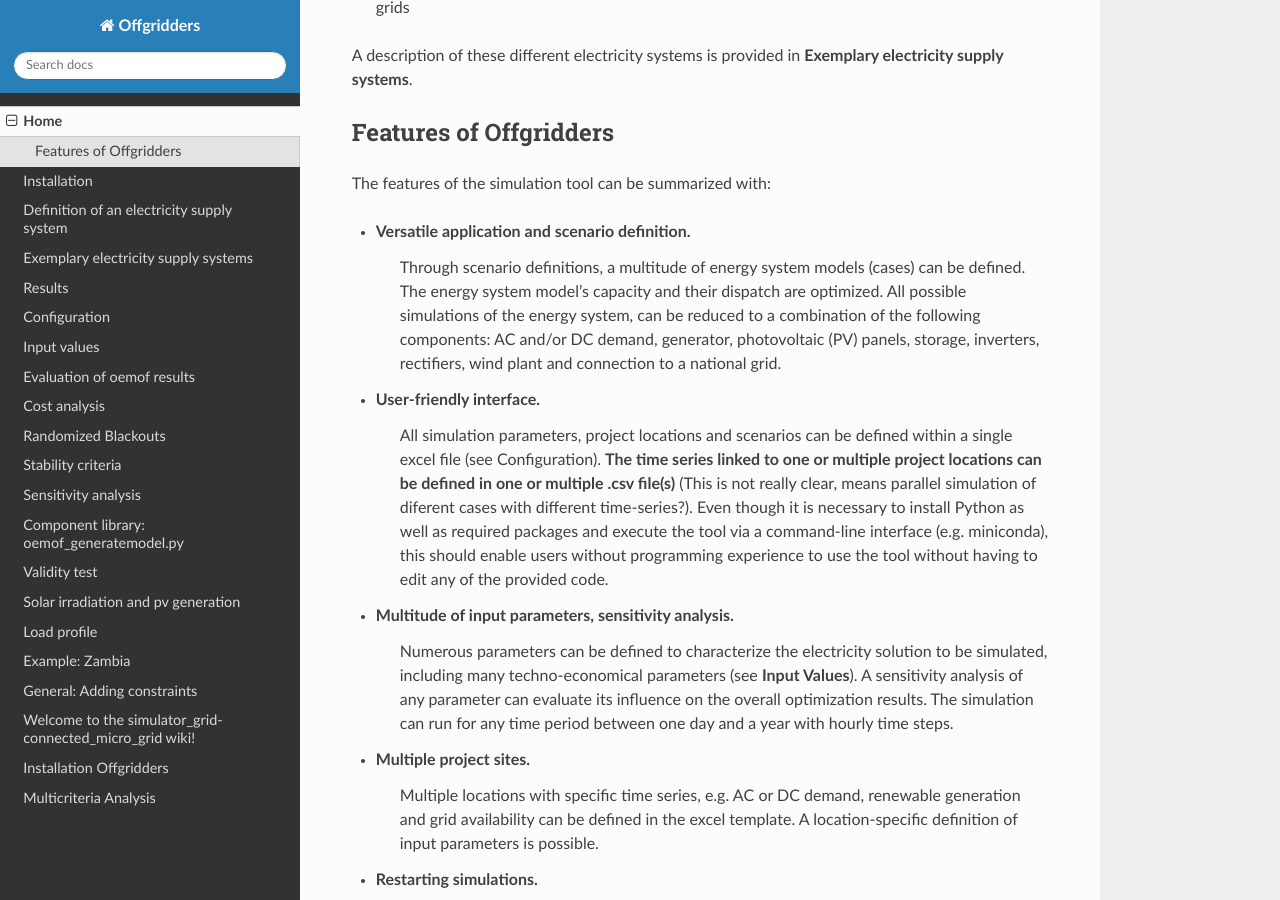
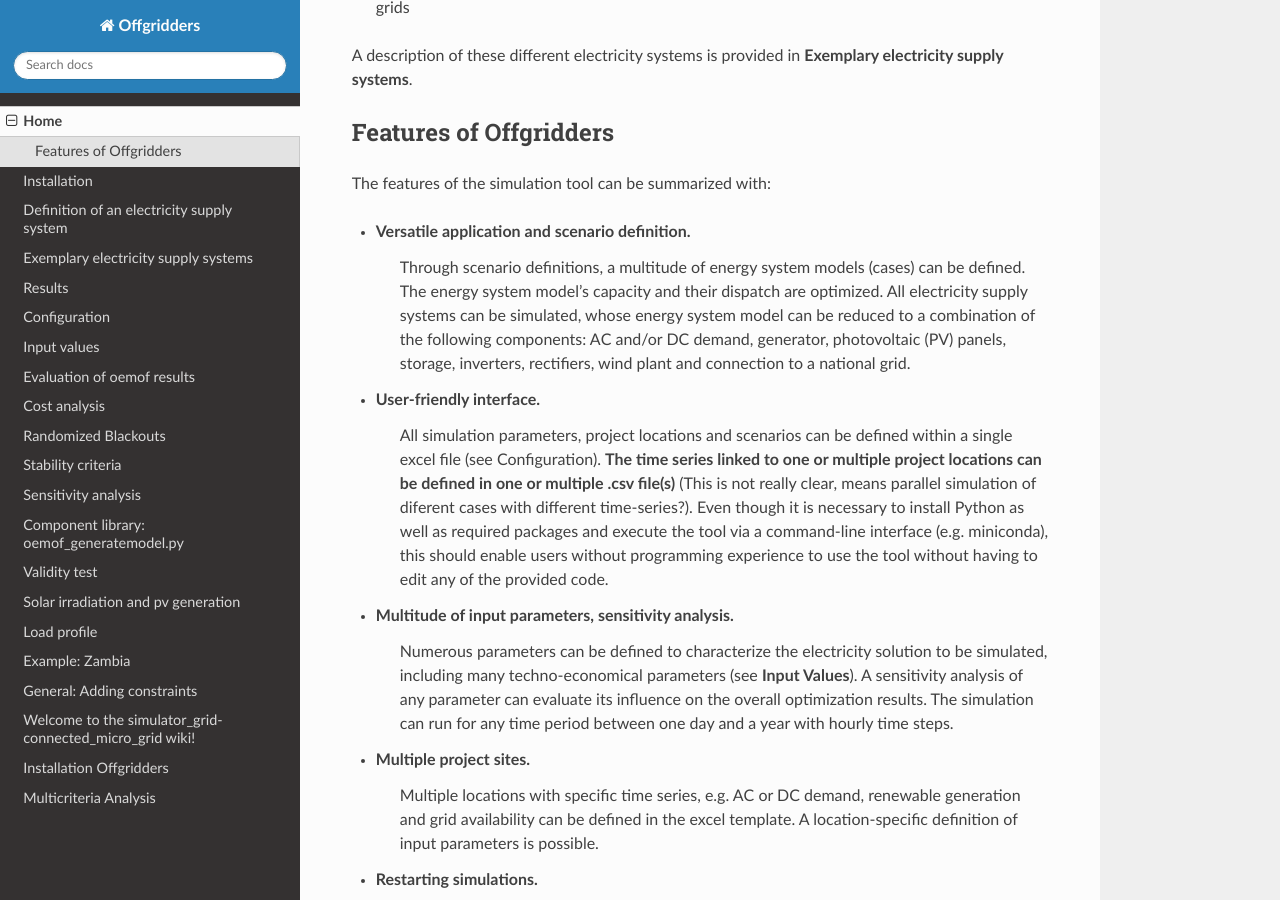
Before and after one commit to rl-institut/offgridders, a Sphinx documentation site: the page built from docs/Home.rst, in a window 1280 px wide and 900 px high, scrolled down 764 px. Built offline with Sphinx 7.4.7 and the Read the Docs theme 2.0.0, drawn with Linux system fonts in a browser that asks for light colours.

Commit message:
Update docs/Home.rst
Co-authored-by: smartie2076 <44204527+smartie2076@users.noreply.github.com>

```diff
--- a/docs/Home.rst
+++ b/docs/Home.rst
@@ -33,7 +33,7 @@ The features of the simulation tool can be summarized with:
 * **Versatile application and scenario definition**.
     Through scenario definitions, a \
     multitude of energy system models (cases) can be defined. The energy system model’s \
-    capacity and their dispatch are optimized. All possible simulations of the energy system, \
+    capacity and their dispatch are optimized. All electricity supply systems can be simulated, whose energy system model
     can be reduced to a combination of the following components: AC and/or DC demand, \
     generator, photovoltaic (PV) panels, storage, inverters, rectifiers, wind plant and connection to a national grid.
 
```
